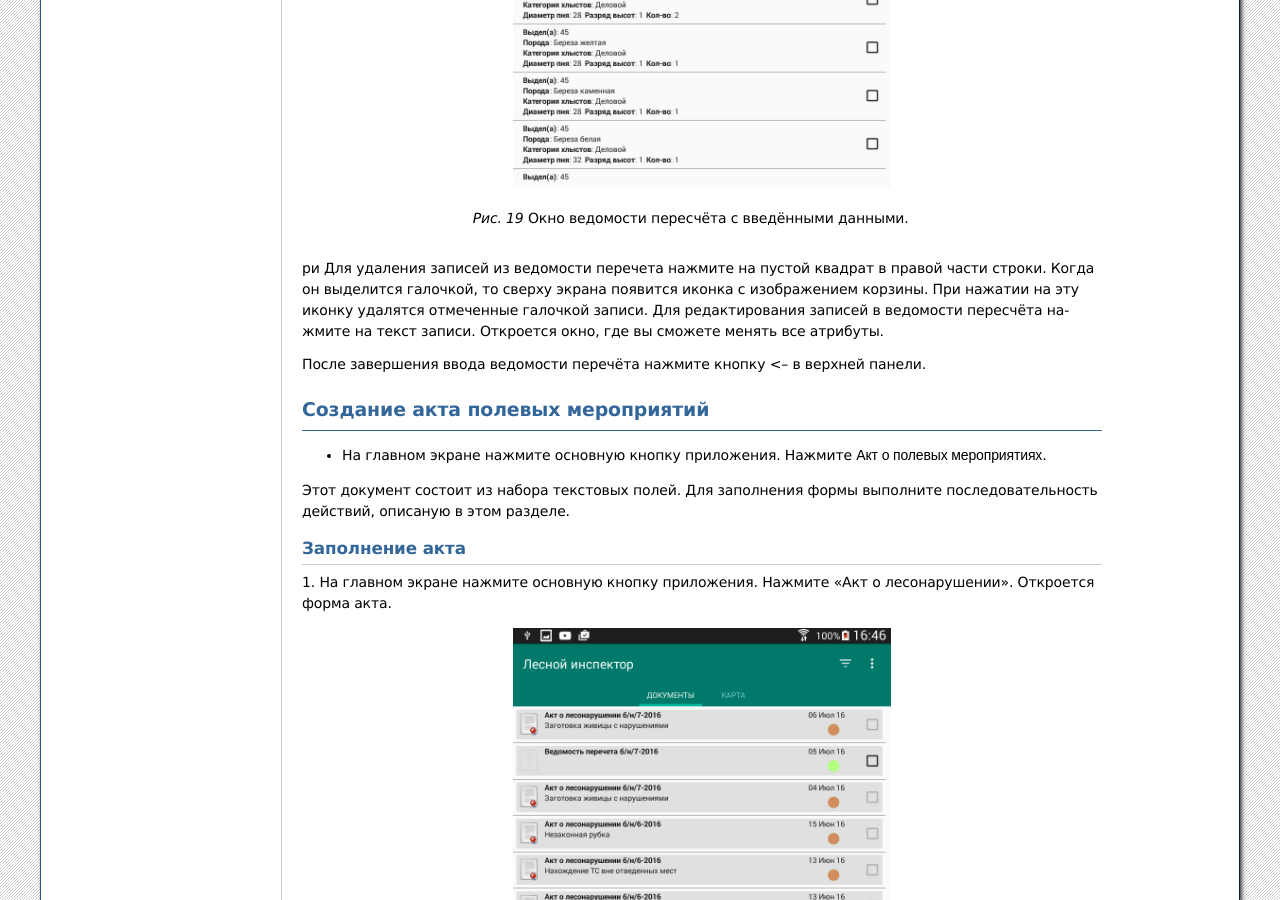
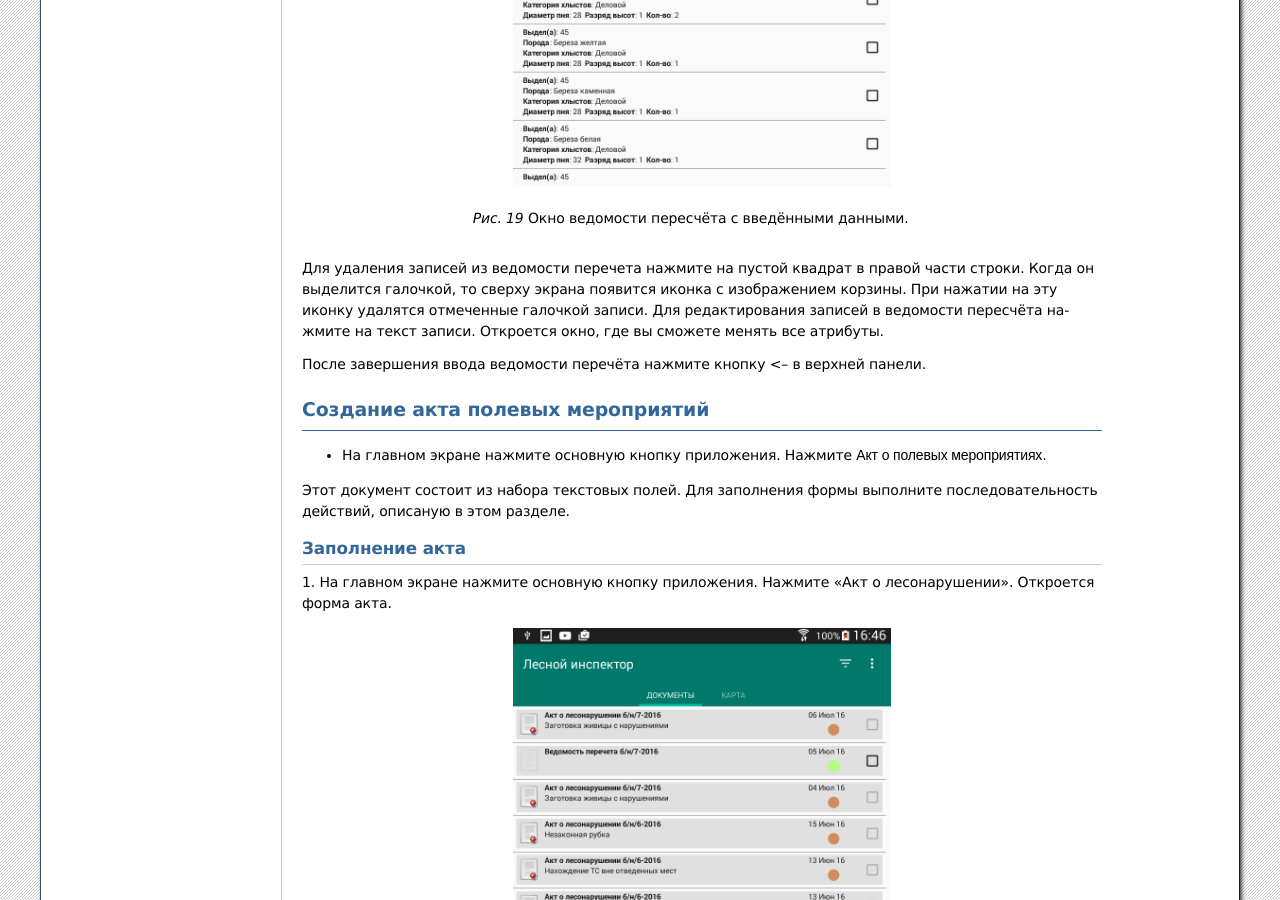
Before and after one commit to nextgis/docs_forestinspector, a Sphinx documentation site: the page built from source/inspector.rst, in a window 1280 px wide and 900 px high, scrolled down 17586 px. Built offline with Sphinx 7.4.7, drawn with Linux system fonts in a browser that asks for light colours; formulas are drawn with MathJax 3; some of the changed text lies outside the part shown.

Commit message:
приложение лесной инспектор

```diff
--- a/source/inspector.rst
+++ b/source/inspector.rst
@@ -398,7 +398,7 @@
    :width: 10cm
 
    Окно ведомости пересчёта с введёнными данными.
-ри
+
 Для удаления записей из ведомости перечета нажмите на пустой квадрат в правой части строки.
 Когда он выделится галочкой, то сверху экрана появится иконка с изображением корзины.
 При нажатии на эту иконку удалятся отмеченные галочкой записи.
@@ -591,7 +591,8 @@
 
    Окно создания заметки.
 
-   1 - отменить создание; 2 - сохранить заметку; 3 - отменить создание; 4 - считать координаты с GPS заново; 5 - указать точку на карте;
+   1 - отменить создание; 2 - сохранить заметку; 3 - отменить создание;
+   4 - считать координаты с GPS заново; 5 - указать точку на карте;
 
 Вы можете ввести текст заметки, начальную и конечную дату. По умолчанию, заметка
 запишется с координатами, которые были в момент открытия формы. Так же можно указать
```
Also changed, not shown: other parts of source/inspector.rst (+3 -3 lines).
